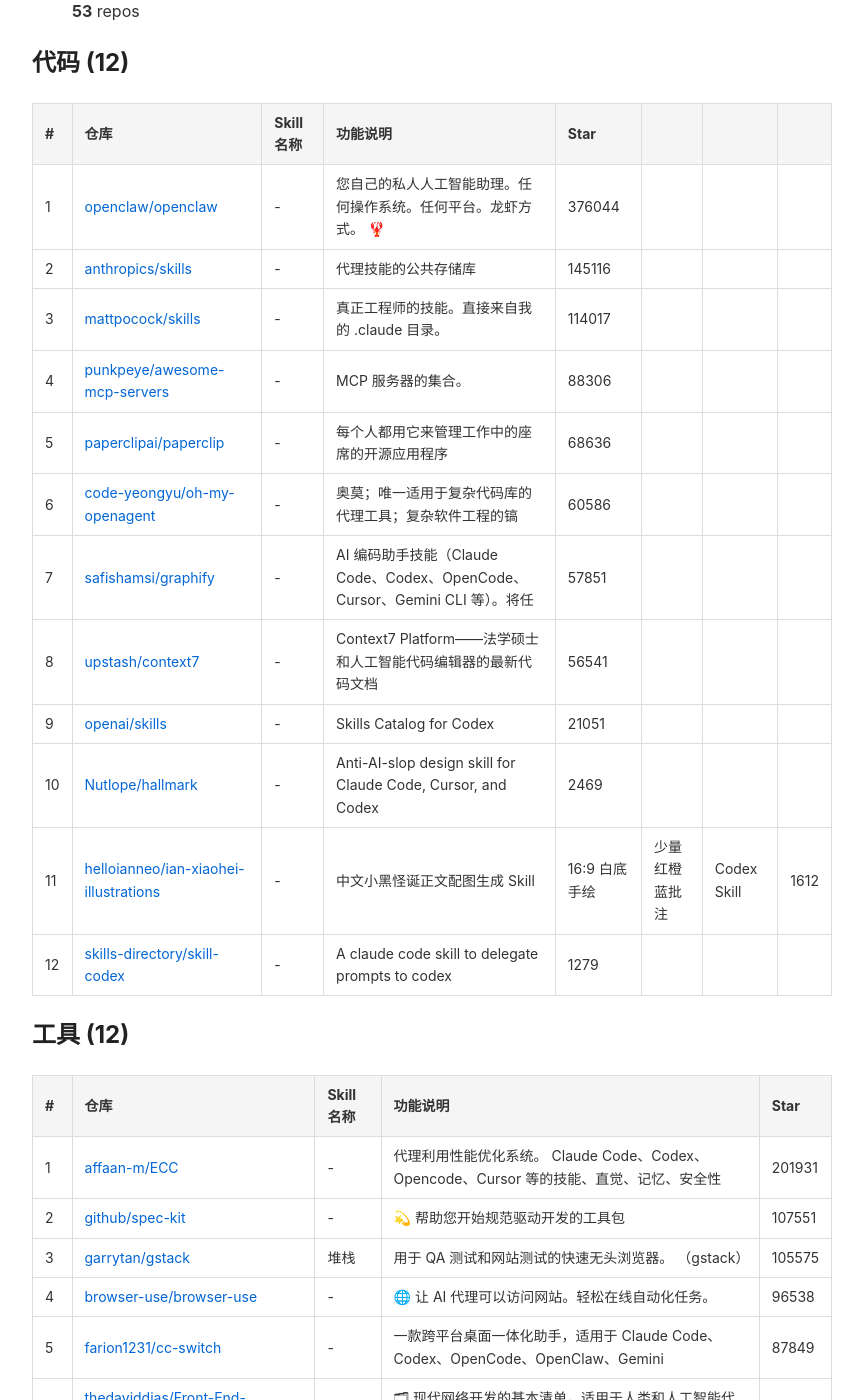
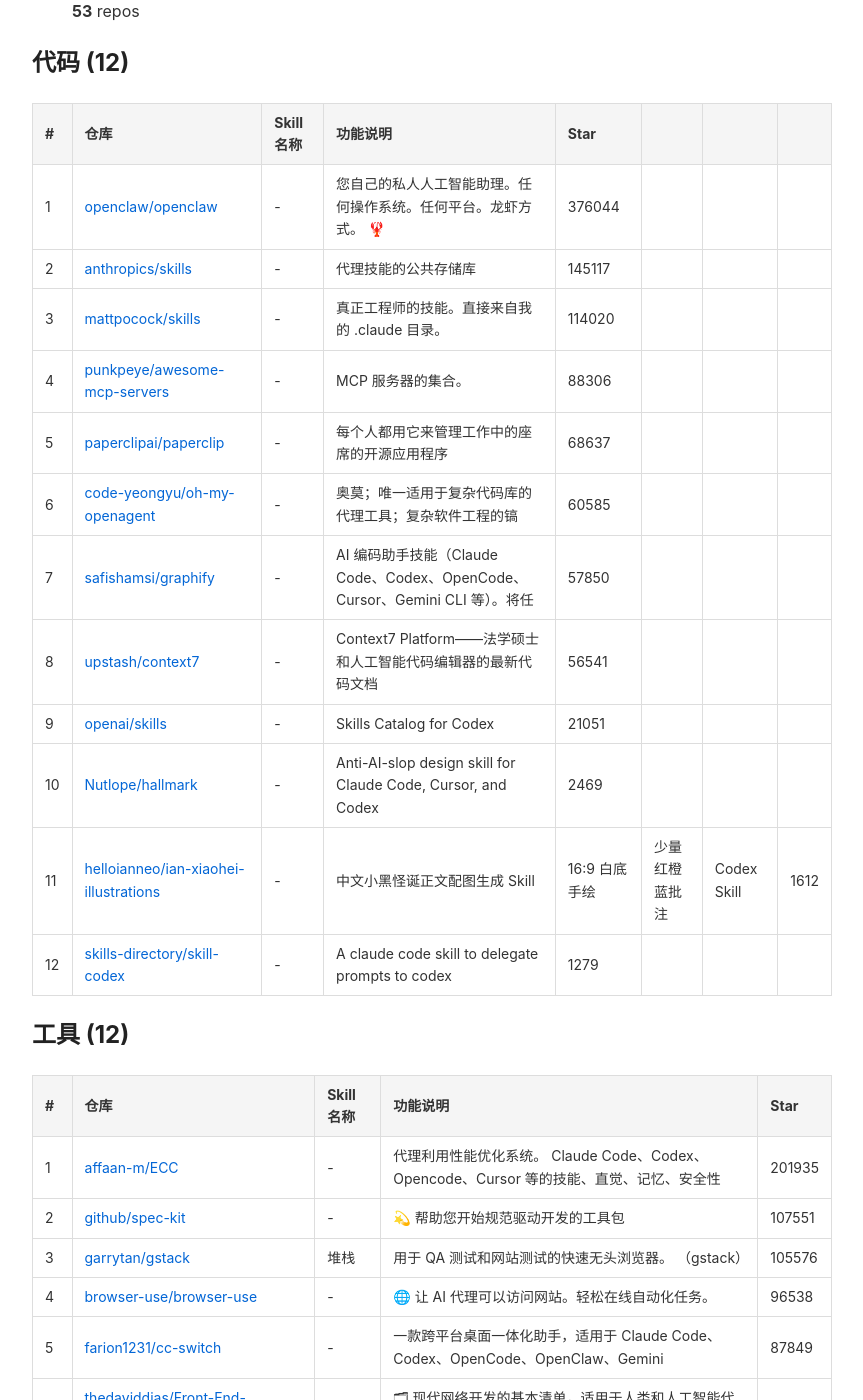
Before and after one commit to Neronm/neronm.github.io, a Jekyll site: the page built from _posts/2026-06-01-skills.md, in a window 1280 px wide and 1400 px high, scrolled down 200 px. Shown: the whole window, without its empty margins (208-1071 px from the left). Built offline with Jekyll 4.4.1, drawn with Linux system fonts in a browser that asks for light colours; some of the changed text lies outside the part shown.

Commit message:
Skills 2026-06-01

```diff
--- a/_posts/2026-06-01-skills.md
+++ b/_posts/2026-06-01-skills.md
@@ -16,12 +16,12 @@ description: "| # | 仓库 | Skill 名称 | 功能说明 | Star |"
 | # | 仓库 | Skill 名称 | 功能说明 | Star |
 |---|------|-----------|---------|------|
 | 1 | [openclaw/openclaw](https://github.com/openclaw/openclaw) | - | 您自己的私人人工智能助理。任何操作系统。任何平台。龙虾方式。 🦞 | 376044 |
-| 2 | [anthropics/skills](https://github.com/anthropics/skills) | - | 代理技能的公共存储库 | 145116 |
-| 3 | [mattpocock/skills](https://github.com/mattpocock/skills) | - | 真正工程师的技能。直接来自我的 .claude 目录。 | 114017 |
+| 2 | [anthropics/skills](https://github.com/anthropics/skills) | - | 代理技能的公共存储库 | 145117 |
+| 3 | [mattpocock/skills](https://github.com/mattpocock/skills) | - | 真正工程师的技能。直接来自我的 .claude 目录。 | 114020 |
 | 4 | [punkpeye/awesome-mcp-servers](https://github.com/punkpeye/awesome-mcp-servers) | - | MCP 服务器的集合。 | 88306 |
-| 5 | [paperclipai/paperclip](https://github.com/paperclipai/paperclip) | - | 每个人都用它来管理工作中的座席的开源应用程序 | 68636 |
-| 6 | [code-yeongyu/oh-my-openagent](https://github.com/code-yeongyu/oh-my-openagent) | - | 奥莫；唯一适用于复杂代码库的代理工具；复杂软件工程的镐 | 60586 |
-| 7 | [safishamsi/graphify](https://github.com/safishamsi/graphify) | - | AI 编码助手技能（Claude Code、Codex、OpenCode、Cursor、Gemini CLI 等）。将任 | 57851 |
+| 5 | [paperclipai/paperclip](https://github.com/paperclipai/paperclip) | - | 每个人都用它来管理工作中的座席的开源应用程序 | 68637 |
+| 6 | [code-yeongyu/oh-my-openagent](https://github.com/code-yeongyu/oh-my-openagent) | - | 奥莫；唯一适用于复杂代码库的代理工具；复杂软件工程的镐 | 60585 |
+| 7 | [safishamsi/graphify](https://github.com/safishamsi/graphify) | - | AI 编码助手技能（Claude Code、Codex、OpenCode、Cursor、Gemini CLI 等）。将任 | 57850 |
 | 8 | [upstash/context7](https://github.com/upstash/context7) | - | Context7 Platform——法学硕士和人工智能代码编辑器的最新代码文档 | 56541 |
 | 9 | [openai/skills](https://github.com/openai/skills) | - | Skills Catalog for Codex | 21051 |
 | 10 | [Nutlope/hallmark](https://github.com/Nutlope/hallmark) | - | Anti-AI-slop design skill for Claude Code, Cursor, and Codex | 2469 |
@@ -32,9 +32,9 @@ description: "| # | 仓库 | Skill 名称 | 功能说明 | Star |"
 
 | # | 仓库 | Skill 名称 | 功能说明 | Star |
 |---|------|-----------|---------|------|
-| 1 | [affaan-m/ECC](https://github.com/affaan-m/ECC) | - | 代理利用性能优化系统。 Claude Code、Codex、Opencode、Cursor 等的技能、直觉、记忆、安全性 | 201931 |
+| 1 | [affaan-m/ECC](https://github.com/affaan-m/ECC) | - | 代理利用性能优化系统。 Claude Code、Codex、Opencode、Cursor 等的技能、直觉、记忆、安全性 | 201935 |
 | 2 | [github/spec-kit](https://github.com/github/spec-kit) | - | 💫 帮助您开始规范驱动开发的工具包 | 107551 |
-| 3 | [garrytan/gstack](https://github.com/garrytan/gstack) | 堆栈 | 用于 QA 测试和网站测试的快速无头浏览器。 （gstack） | 105575 |
+| 3 | [garrytan/gstack](https://github.com/garrytan/gstack) | 堆栈 | 用于 QA 测试和网站测试的快速无头浏览器。 （gstack） | 105576 |
 | 4 | [browser-use/browser-use](https://github.com/browser-use/browser-use) | - | 🌐 让 AI 代理可以访问网站。轻松在线自动化任务。 | 96538 |
 | 5 | [farion1231/cc-switch](https://github.com/farion1231/cc-switch) | - | 一款跨平台桌面一体化助手，适用于 Claude Code、Codex、OpenCode、OpenClaw、Gemini  | 87849 |
 | 6 | [thedaviddias/Front-End-Checklist](https://github.com/thedaviddias/Front-End-Checklist) | - | 🗂 现代网络开发的基本清单，适用于人类和人工智能代理 | 72774 |
```
Also changed, not shown: other parts of _posts/2026-06-01-skills.md (+8 -8 lines).
